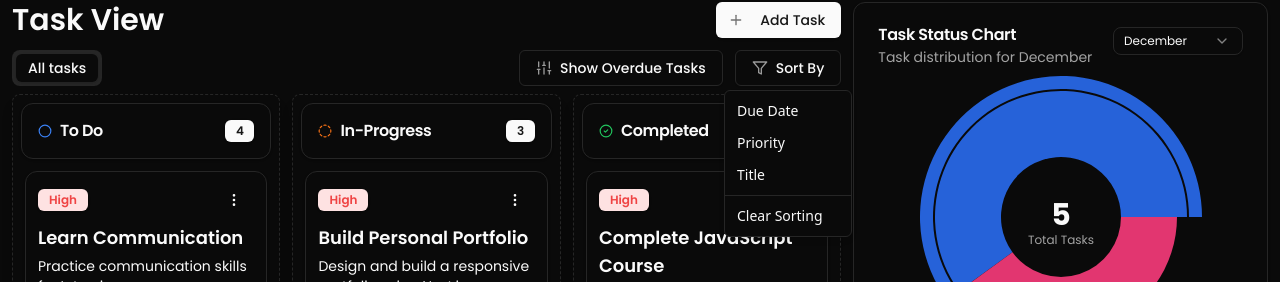
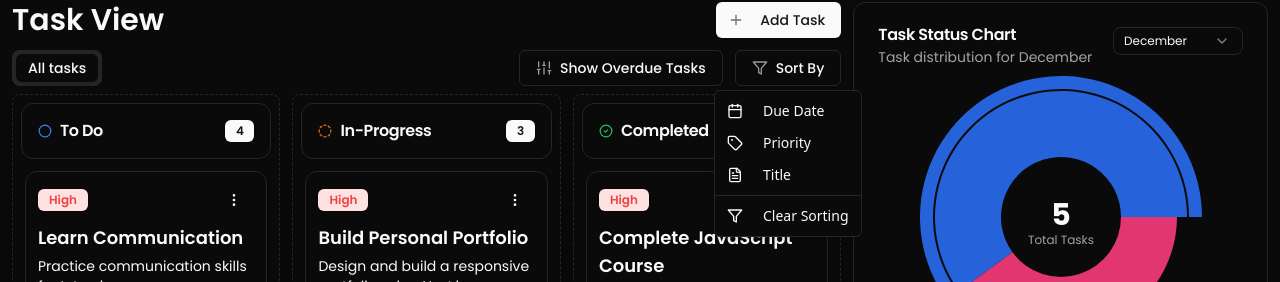
Before and after one commit to khalid-09/task-management, a React (Vite) app: page /dashboard in a window 1280 px wide. Both pictures are taken after a click on the button "Sort By". Shown: the part 350-632 px from the top of the page. Built offline with nearby package versions, Linux system fonts and the light colour scheme.

Commit message:
feat: added some animations and icons

```diff
--- a/package.json
+++ b/package.json
@@ -30,6 +30,7 @@
     "clsx": "^2.1.1",
     "date-fns": "^4.1.0",
     "lucide-react": "^0.462.0",
+    "motion": "^11.13.1",
     "next-themes": "^0.4.3",
     "react": "^18.3.1",
     "react-day-picker": "8.10.1",
--- a/src/components/nav-tabs.tsx
+++ b/src/components/nav-tabs.tsx
@@ -20,7 +20,14 @@ import {
 
 import { Tabs, TabsContent, TabsList, TabsTrigger } from '@/components/ui/tabs';
 import { Button } from './ui/button';
-import { Filter, SlidersVerticalIcon, Terminal } from 'lucide-react';
+import {
+  Filter,
+  SlidersVerticalIcon,
+  Terminal,
+  Calendar,
+  Tag,
+  FileText,
+} from 'lucide-react';
 import { Alert, AlertDescription, AlertTitle } from '@/components/ui/alert';
 import Task from './task';
 import { RootState } from '@/store';
@@ -70,10 +77,10 @@ const NavTabs = () => {
   });
 
   const tasksToDo = sortedTasks.filter(task => task.status === 'todo');
+  const tasksDone = sortedTasks.filter(task => task.status === 'done');
   const tasksInProgress = sortedTasks.filter(
     task => task.status === 'in-progress'
   );
-  const tasksDone = sortedTasks.filter(task => task.status === 'done');
 
   const handleDragStart = (event: DragStartEvent) => {
     setActiveId(event.active.id as string);
@@ -137,17 +144,33 @@ const NavTabs = () => {
                 </Button>
               </DropdownMenuTrigger>
               <DropdownMenuContent>
-                <DropdownMenuItem onClick={() => setSortBy('dueDate')}>
+                <DropdownMenuItem
+                  className="flex cursor-pointer items-center gap-3"
+                  onClick={() => setSortBy('dueDate')}
+                >
+                  <Calendar className="mr-2" size={16} strokeWidth={2} />
                   Due Date
                 </DropdownMenuItem>
-                <DropdownMenuItem onClick={() => setSortBy('priority')}>
+                <DropdownMenuItem
+                  className="flex cursor-pointer items-center gap-3"
+                  onClick={() => setSortBy('priority')}
+                >
+                  <Tag className="mr-2" size={16} strokeWidth={2} />
                   Priority
                 </DropdownMenuItem>
-                <DropdownMenuItem onClick={() => setSortBy('title')}>
+                <DropdownMenuItem
+                  className="flex cursor-pointer items-center gap-3"
+                  onClick={() => setSortBy('title')}
+                >
+                  <FileText className="mr-2" size={16} strokeWidth={2} />
                   Title
                 </DropdownMenuItem>
                 <DropdownMenuSeparator />
-                <DropdownMenuItem onClick={() => setSortBy(null)}>
+                <DropdownMenuItem
+                  className="flex cursor-pointer items-center gap-3"
+                  onClick={() => setSortBy(null)}
+                >
+                  <Filter className="mr-2" size={16} strokeWidth={2} />
                   Clear Sorting
                 </DropdownMenuItem>
               </DropdownMenuContent>
--- a/src/components/task-card.tsx
+++ b/src/components/task-card.tsx
@@ -7,6 +7,7 @@ import TaskAction from './task-actions';
 import { Separator } from './ui/separator';
 import { format } from 'date-fns';
 import { Calendar } from 'lucide-react';
+import { motion } from 'motion/react';
 
 interface TaskCardProps {
   cardTitle: 'To Do' | 'In-Progress' | 'Completed';
@@ -42,12 +43,22 @@ const DraggableTaskCard = ({
     : undefined;
 
   return (
-    <div
+    <motion.div
       ref={setNodeRef}
       style={style}
       className={cn(isDragging ? 'opacity-50' : '')}
       {...listeners}
       {...attributes}
+      initial={{ opacity: 0, scale: 0.9, y: 20 }}
+      animate={{ opacity: 1, scale: 1, y: 0 }}
+      exit={{ opacity: 0, scale: 0.9, y: -20 }}
+      transition={{
+        type: 'tween',
+        stiffness: 300,
+        damping: 25,
+        duration: 0.6,
+        ease: 'easeOut',
+      }}
     >
       <Card className="transition hover:scale-[101%]">
         <CardContent className="p-3 space-y-2">
@@ -91,7 +102,7 @@ const DraggableTaskCard = ({
           </div>
         </div>
       </Card>
-    </div>
+    </motion.div>
   );
 };
 
```
Also changed, not shown: 1 other file (tests, documents, lock files or other folders).
